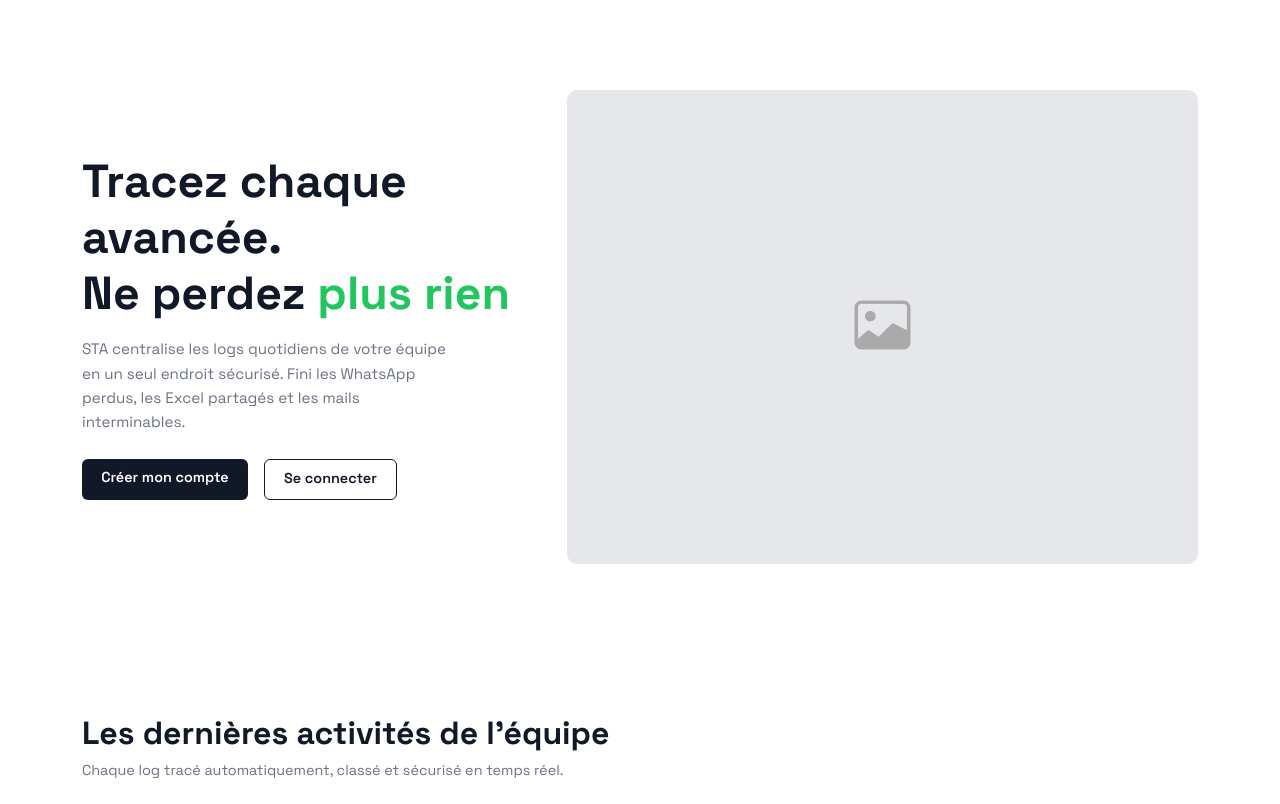
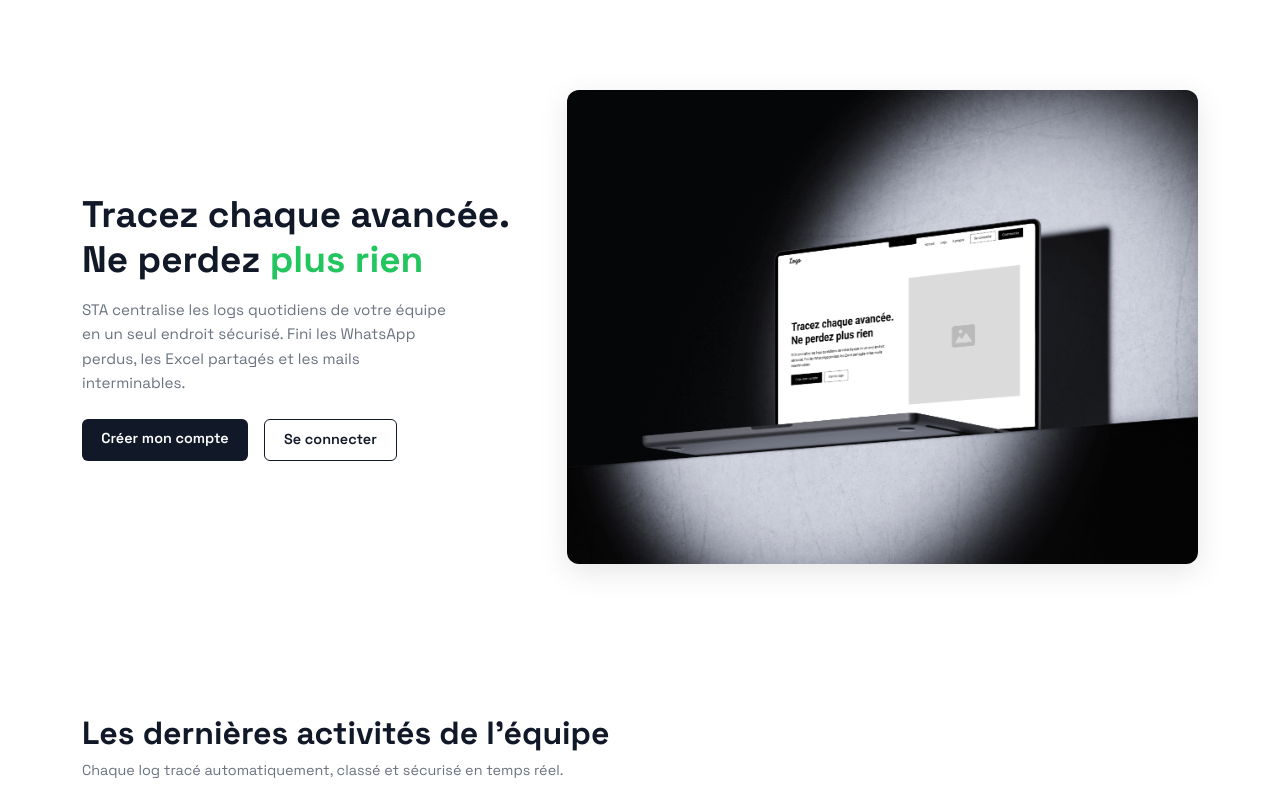
Before and after one commit to anf692/STA, a Django app: page / in a window 1280 px wide. Shown: the part 63-867 px from the top of the page. Run offline with Django 5.2, Linux system fonts and the light colour scheme; data that the repository does not hold is empty.

Commit message:
Modifications du hero

```diff
--- a/sta/templates/accueil.html
+++ b/sta/templates/accueil.html
@@ -29,11 +29,16 @@
     }
     .btn-hero-secondary:hover { background: #f3f4f6; color: var(--dark); }
 
-    .hero-img {
-      background: #e5e7eb; border-radius: 10px; width: 100%; aspect-ratio: 4/3;
-      display: flex; align-items: center; justify-content: center; color: #aaa;
+    .hero-img i { font-size: 3.5rem; }
+
+    .hero-img img {
+      width: 100%; height: auto; border-radius: 12px;
+      box-shadow: 0 8px 30px rgba(0,0,0,.1);
     }
-    .hero-img i { font-size: 3.5rem; }
+
+    .title-hero h1{
+      font-size: 37px;
+    }
 
     /* ── SECTION ACTIVITÉS ── */
     .section-activity { padding: 70px 0 80px; }
@@ -97,7 +102,7 @@
   <section class="hero">
     <div class="container">
       <div class="row align-items-center g-5">
-        <div class="col-lg-5">
+        <div class="col-lg-5 title-hero">
           <h1>
             Tracez chaque avancée.<br>
             Ne perdez <span class="accent">plus rien</span>
@@ -118,7 +123,8 @@
         </div>
         <div class="col-lg-7">
           <div class="hero-img">
-            <i class="bi bi-image"></i>
+            {% comment %} <i class="bi bi-image"></i> {% endcomment %}
+            <img src="{% static '/img/mockup-sta.png' %}" alt="Mockup de l'application STA" />
           </div>
         </div>
       </div>
```
Also changed, not shown: static/css/accueil.css (+9 -4 lines), static/img/mockup-sta.png (added).
